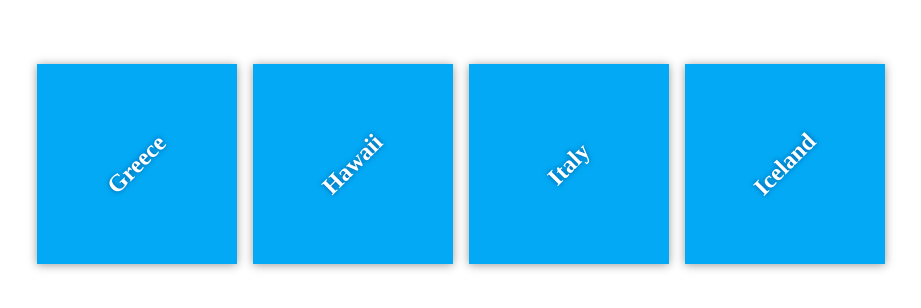
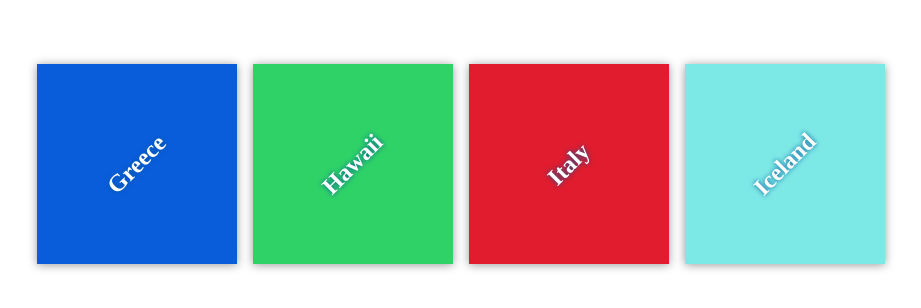
Before and after one commit to garganurag/my-travel-plans, a plain HTML site: page index.html in a window 1280 px wide. Shown: the part 236-544 px from the top of the page, without its empty margins (179-1100 px from the left). Drawn offline with Linux system fonts and the light colour scheme.

Commit message:
Style destinations

```diff
--- a/css/app.css
+++ b/css/app.css
@@ -46,10 +46,18 @@ h2 {
     text-shadow: 0 0 5px #01579b;
 }
 
-#florida {
-    background-color: #03a9f4;
+#greece {
+    background-color: #095ddb;
 }
 
-#paris {
-    background-color: #d32f2f;
+#iceland {
+    background-color: #7de9e6;
 }
+
+#hawaii {
+    background-color: #2fd267;
+}
+
+#italy {
+    background-color: #e01c2e;
+}
```
